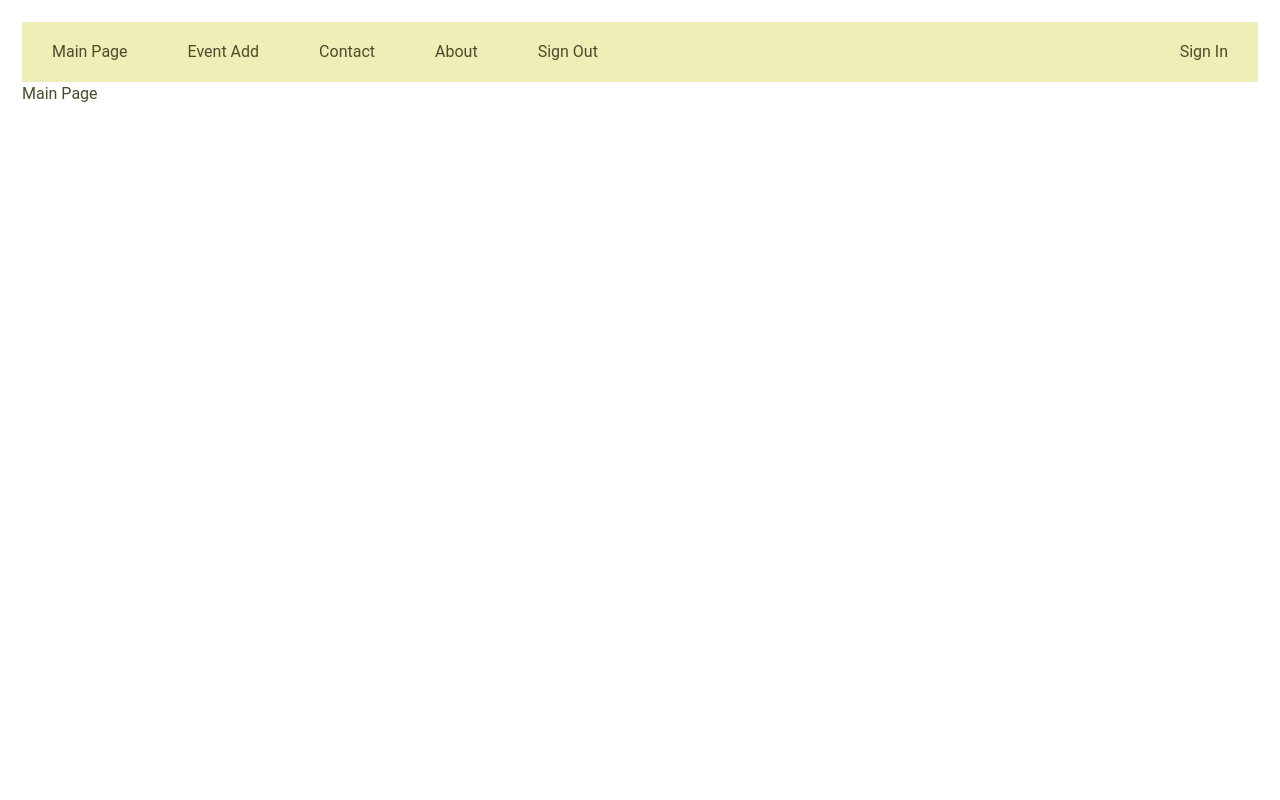
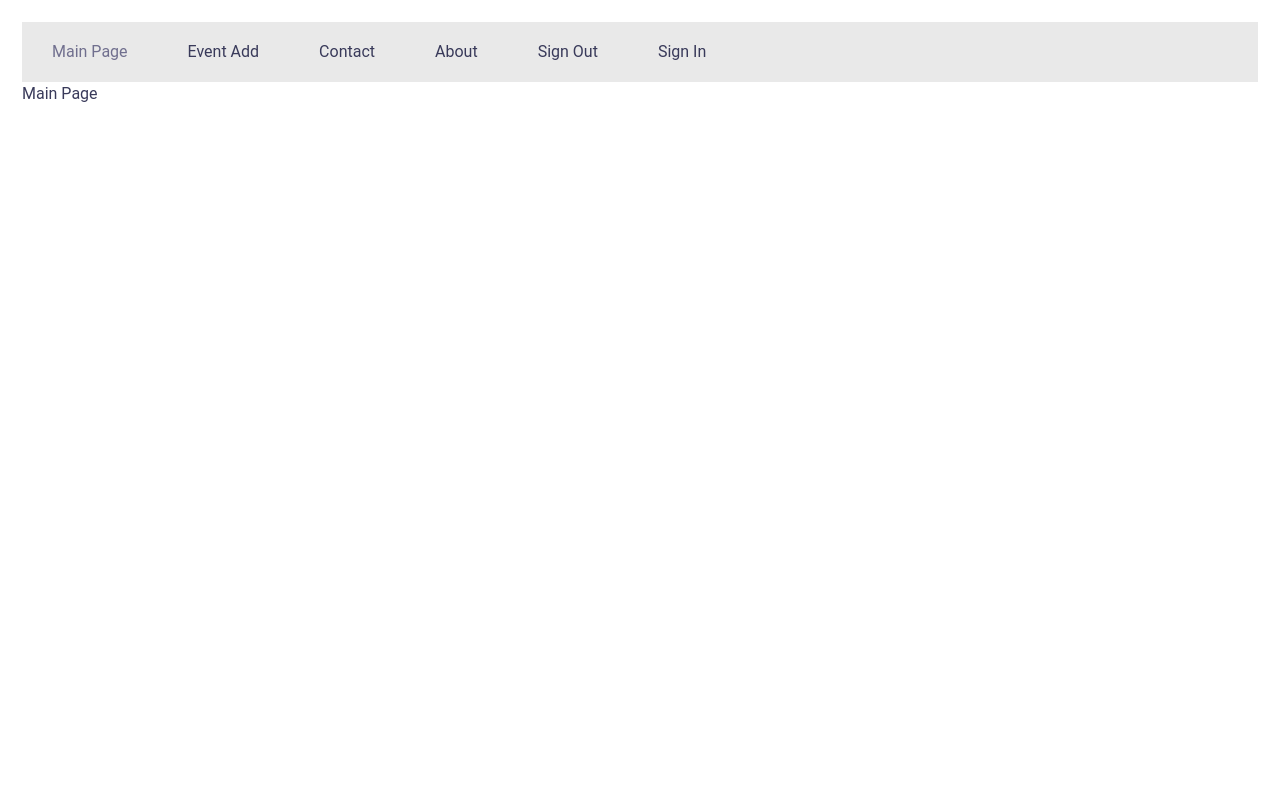
Before and after one commit to kmitrakov/smart-event, a Django app: page / in a window 1280 px wide. Run offline with Django 4.2, Linux system fonts and the light colour scheme; data that the repository does not hold is empty.

Commit message:
Стилистические правки. У компонента "menumain" удалено свойство "last". Для компонента "menumain" добавлено свойство "selected".

```diff
--- a/smartevent/event/static/event/css/styles.css
+++ b/smartevent/event/static/event/css/styles.css
@@ -5,7 +5,7 @@ html, body {
 	padding: 10px;
 	height: 100%;
 	width: 100%;
-	color: #4b4c2c;
+	color: #393A5A;
 }
 
 div {
@@ -13,19 +13,19 @@ div {
 }
 
 a, a:link {
-  color: #4b4c2c;
+  color: #393A5A;
 }
 
 a:visited {
-  color: #4b4c2c;
+  color: #393A5A;
 }
 
 a:hover {
-  color: #4b4c2c;
+  color: #706F8E;
 }
 
 a:active {
-  color: #4b4c2c;
+  color: #393A5A;
 }
 
 .event {
@@ -37,22 +37,22 @@ a:active {
 }
 
 .form-input-text {
-    border: 1px solid #4b4c2c;
+    border: 1px solid #393A5A;
     border-radius: 3px;
 }
 
 .form-input-textarea {
-    border: 1px solid #4b4c2c;
+    border: 1px solid #393A5A;
     border-radius: 3px;
 }
 
 .form-select {
-    border: 1px solid #4b4c2c;
+    border: 1px solid #393A5A;
     border-radius: 3px;
 }
 
 .form-button-submit {
-    border: 1px solid #4b4c2c;
+    border: 1px solid #393A5A;
     border-radius: 3px;
 }
 
@@ -70,18 +70,18 @@ ul.menu-main {
 	padding: 0;
 	height: 60px;
 	overflow: hidden;
-	background-color: #efeeb6;
+	background-color: #E9E9E9;
 }
 ul.menu-main li {
 	float: left;
 	margin: 20px 30px 0px 30px;
 }
-ul.menu-main li.last {
-    float: right;
+ul.menu-main li.selected {
+    color: #706F8E;
 }
 ul.menu-main li a {
 
 }
 ul.menu-main li a:hover {
-    color: #797641;
+    color: #706F8E;
 }
--- a/smartevent/event/templates/event/base.html
+++ b/smartevent/event/templates/event/base.html
@@ -16,10 +16,10 @@
             <div class="header">
                 <ul class="menu-main">
                     {% for menu_main_item in menu_main %}
-                        {% if not forloop.last %}
+                        {% if menu_main_item.title == title %}
+                            <li class="selected">{{menu_main_item.title}}</li>
+                        {% else %}
                             <li><a href="{% url menu_main_item.urlname %}">{{menu_main_item.title}}</a></li>
-                        {% else %}
-                            <li class="last" ><a href="{% url menu_main_item.urlname %}">{{menu_main_item.title}}</a></li>
                         {% endif %}
                     {% endfor %}
                 </ul>
```
